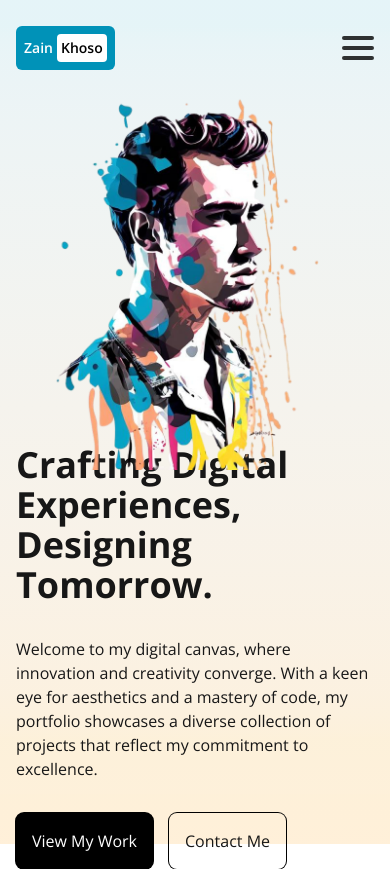
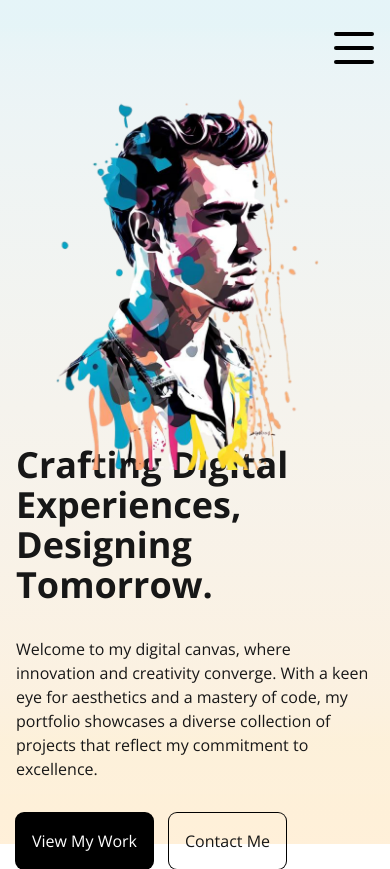
Before and after one commit to Zain-Khoso/Zain-Khoso, a Next.js app: page / in a window 390 px wide. Built offline with nearby package versions, Linux system fonts and the light colour scheme; a web font is replaced by a local one.

Commit message:
update: Navbar

```diff
--- a/src/components/Navbar/HamburgerMenu.tsx
+++ b/src/components/Navbar/HamburgerMenu.tsx
@@ -3,11 +3,12 @@
 // Lib Imports.
 import Image from "next/image";
 import Link from "next/link";
-import { useState, useMemo, useLayoutEffect } from "react";
+import { useState, useLayoutEffect } from "react";
 import { motion } from "motion/react";
 
 // Utils.
 import getSocialMediaHandles from "@/utils/getSocialMediaHandles";
+import Label from "./Label";
 
 // Types.
 type Props = {
@@ -20,7 +21,6 @@ type Props = {
 // HamburgerMenu component.
 export default function HamburgerMenu({ links }: Props) {
   const [isOpen, setIsOpen] = useState(false);
-
   const socialLinks = getSocialMediaHandles();
 
   useLayoutEffect(() => {
@@ -31,95 +31,95 @@ export default function HamburgerMenu({ links }: Props) {
     }
   }, [isOpen]);
 
-  const buttonSlice1Variants = useMemo(
-    () => ({
-      open: {
+  const buttonSlice1Variant = {
+    closed: {
+      rotate: 0,
+    },
+    opened: {
       rotate: 45,
-        y: 10,
-        width: "1.5rem",
     },
-      closed: { rotate: 0, y: 0 },
-    }),
-    [],
-  );
+  };
 
-  const buttonSlice2Variants = useMemo(
-    () => ({
-      open: { opacity: 0 },
-      closed: { opacity: 1 },
-    }),
-    [],
-  );
+  const buttonSlice2Variant = {
+    closed: {
+      opacity: 1,
+    },
+    opened: {
+      opacity: 0,
+    },
+  };
 
-  const buttonSlice3Variants = useMemo(
-    () => ({
-      open: {
+  const buttonSlice3Variant = {
+    closed: {
+      rotate: 0,
+    },
+    opened: {
       rotate: -45,
-        y: -10,
-        width: "1.5rem",
     },
-      closed: { rotate: 0, y: 0 },
-    }),
-    [],
-  );
+  };
 
-  const hamburgerMenuVariants = useMemo(
-    () => ({
-      open: {
-        left: 0,
+  const menuVariants = {
+    closed: {
+      x: "100vw",
     },
-      closed: { left: "100dvw" },
-    }),
-    [],
-  );
+    opened: {
+      x: 0,
+      transition: {
+        when: "beforeChildren",
+        staggerChildren: 0.2,
+      },
+    },
+  };
 
-  const pageLinksVariants = useMemo(
-    () => ({
-      open: { x: 0 },
-      closed: { x: -20 },
-    }),
-    [],
-  );
+  const pageLinkVariants = {
+    closed: {
+      x: -10,
+      opacity: 0,
+    },
+    opened: {
+      x: 0,
+      opacity: 1,
+    },
+  };
 
   return (
     <>
       <button
-        className="relative z-20 flex h-6 w-8 cursor-pointer flex-col items-center justify-between"
-        onClick={() => setIsOpen((isOpen) => !isOpen)}
+        className="relative z-50 flex h-8 w-10 cursor-pointer flex-col justify-between md:hidden"
+        onClick={() => setIsOpen((prev) => !prev)}
       >
-        <motion.span
-          variants={buttonSlice1Variants}
-          initial="closed"
-          animate={isOpen ? "open" : "closed"}
-          className="h-1 min-h-1 w-full rounded-lg bg-black/80"
+        <motion.div
+          variants={buttonSlice1Variant}
+          animate={isOpen ? "opened" : "closed"}
+          className="h-1 w-10 origin-left rounded bg-black"
         />
-        <motion.span
-          variants={buttonSlice2Variants}
-          initial="closed"
-          animate={isOpen ? "open" : "closed"}
-          className="h-1 min-h-1 w-full rounded-lg bg-black/80"
+        <motion.div
+          variants={buttonSlice2Variant}
+          animate={isOpen ? "opened" : "closed"}
+          className="h-1 w-10 rounded bg-black"
         />
-        <motion.span
-          variants={buttonSlice3Variants}
-          initial="closed"
-          animate={isOpen ? "open" : "closed"}
-          className="h-1 min-h-1 w-full rounded-lg bg-black/80"
+        <motion.div
+          variants={buttonSlice3Variant}
+          animate={isOpen ? "opened" : "closed"}
+          className="h-1 w-10 origin-left rounded bg-black"
         />
       </button>
 
+      {isOpen && (
         <motion.aside
-        variants={hamburgerMenuVariants}
-        transition={{ type: "spring", staggerChildren: 0.2 }}
-        initial={"closed"}
-        animate={isOpen ? "open" : "closed"}
-        className="fixed top-0 left-0 z-10 flex h-screen max-h-screen w-screen flex-col items-center justify-between bg-white"
+          variants={menuVariants}
+          initial="closed"
+          animate="opened"
+          className="fixed top-0 left-0 z-10 flex h-screen max-h-screen w-screen flex-col items-center justify-between bg-white md:hidden"
         >
-        <header className="flex w-full flex-col items-start justify-center px-4 py-6"></header>
+          <header className="flex w-full flex-col items-start justify-center px-4 py-6">
+            <Label />
+          </header>
 
           <main className="w-full">
             <ul className="flex flex-col items-center justify-start gap-4">
               {links.map((link) => (
-              <motion.li key={link.title} variants={pageLinksVariants}>
+                <motion.li key={link.title} variants={pageLinkVariants}>
                   <Link
                     key={link.title}
                     href={link.url}
@@ -149,6 +149,7 @@ export default function HamburgerMenu({ links }: Props) {
             ))}
           </footer>
         </motion.aside>
+      )}
     </>
   );
 }
--- a/src/components/Navbar/Link.tsx
+++ b/src/components/Navbar/Link.tsx
@@ -16,10 +16,11 @@ const NavLink = ({ link }: Props) => {
   return (
     <li>
       <Link
-        className={`rounded-full px-3 py-1 font-medium text-black/70 ${
-          pathName === link.url && "bg-primary text-white font-bold"
+        className={`hover:border-primary rounded-full border-2 border-transparent px-3 py-1 font-medium text-black/70 ${
+          pathName === link.url && "bg-primary font-bold text-white"
         }`}
-        href={link.url}>
+        href={link.url}
+      >
         {link.title}
       </Link>
     </li>
--- a/src/components/Navbar/index.tsx
+++ b/src/components/Navbar/index.tsx
@@ -1,19 +1,12 @@
 // Lib Imports.
 import Image from "next/image";
 import Link from "next/link";
-
-// Static Assets.
-import LogoLinkedIn from "@/assets/icons/linkedin.svg";
-import LogoInstagram from "@/assets/icons/instagram.svg";
-import LogoX from "@/assets/icons/x.svg";
-import LogoGithub from "@/assets/icons/github.svg";
 
 // Utils.
 import getSocialMediaHandles from "@/utils/getSocialMediaHandles";
 
 // Components.
 import NavLink from "./Link";
-import Label from "./Label";
 import HamburgerMenu from "./HamburgerMenu";
 
 // Page links index.
@@ -29,7 +22,7 @@ export default function Navbar() {
   const socialLinks = getSocialMediaHandles();
 
   return (
-    <nav className="flex h-24 items-center justify-between px-4 text-xl sm:px-8 md:px-12 lg:px-20 2xl:px-48">
+    <nav className="flex h-24 items-center justify-end px-4 text-xl sm:px-8 md:justify-between md:px-12 lg:px-20 2xl:px-48">
       {/* Page Links */}
       <ul className="hidden w-1/3 justify-start gap-4 md:flex">
         {links.map((link) => (
@@ -37,11 +30,8 @@ export default function Navbar() {
         ))}
       </ul>
 
-      {/* Brand Label */}
-      <Label />
-
       {/* Social Media Links */}
-      <div className="hidden w-1/3 justify-end gap-4 md:flex">
+      <div className="hidden w-1/3 justify-end gap-8 md:flex">
         {socialLinks.map((link) => (
           <Link key={link.title} href={link.href} target="_blank">
             <Image
```
Lines whose indentation alone changed are shown as unchanged.
